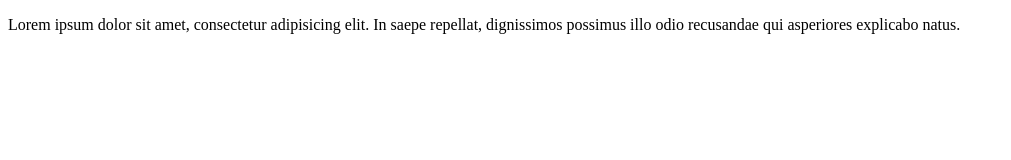
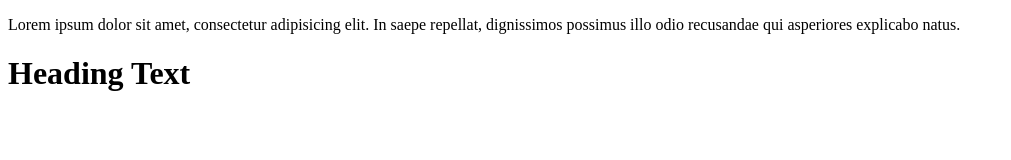
Before and after one commit to ElliotSeidu/Version-Control, a plain HTML site: page index.html in a window 1280 px wide. Shown: the whole page, without its empty margins (0-1011 px from the left). Drawn offline with Linux system fonts and the light colour scheme.

Commit message:
Recent commit

```diff
--- a/index.html
+++ b/index.html
@@ -7,5 +7,7 @@
 </head>
 <body>
     <p>Lorem ipsum dolor sit amet, consectetur adipisicing elit. In saepe repellat, dignissimos possimus illo odio recusandae qui asperiores explicabo natus.</p>
+
+    <h1>Heading Text</h1>
 </body>
 </html>
```
